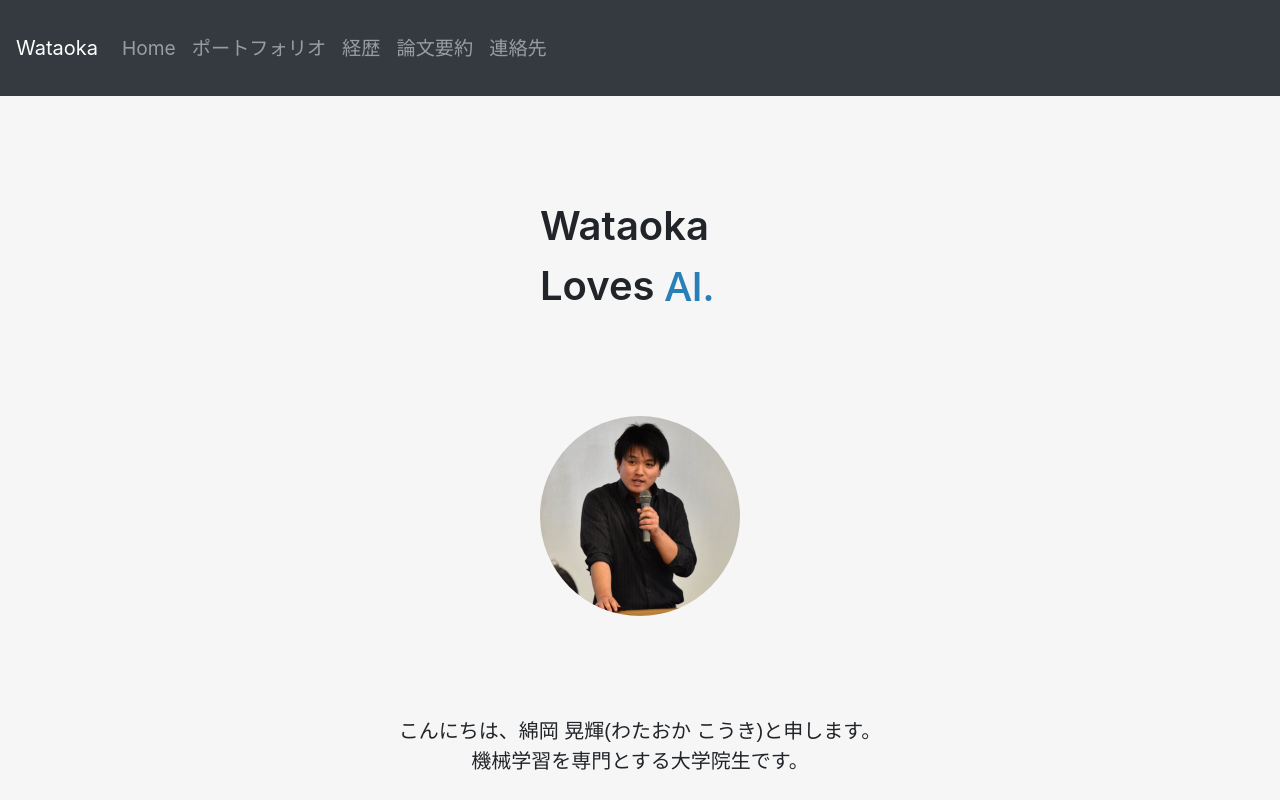
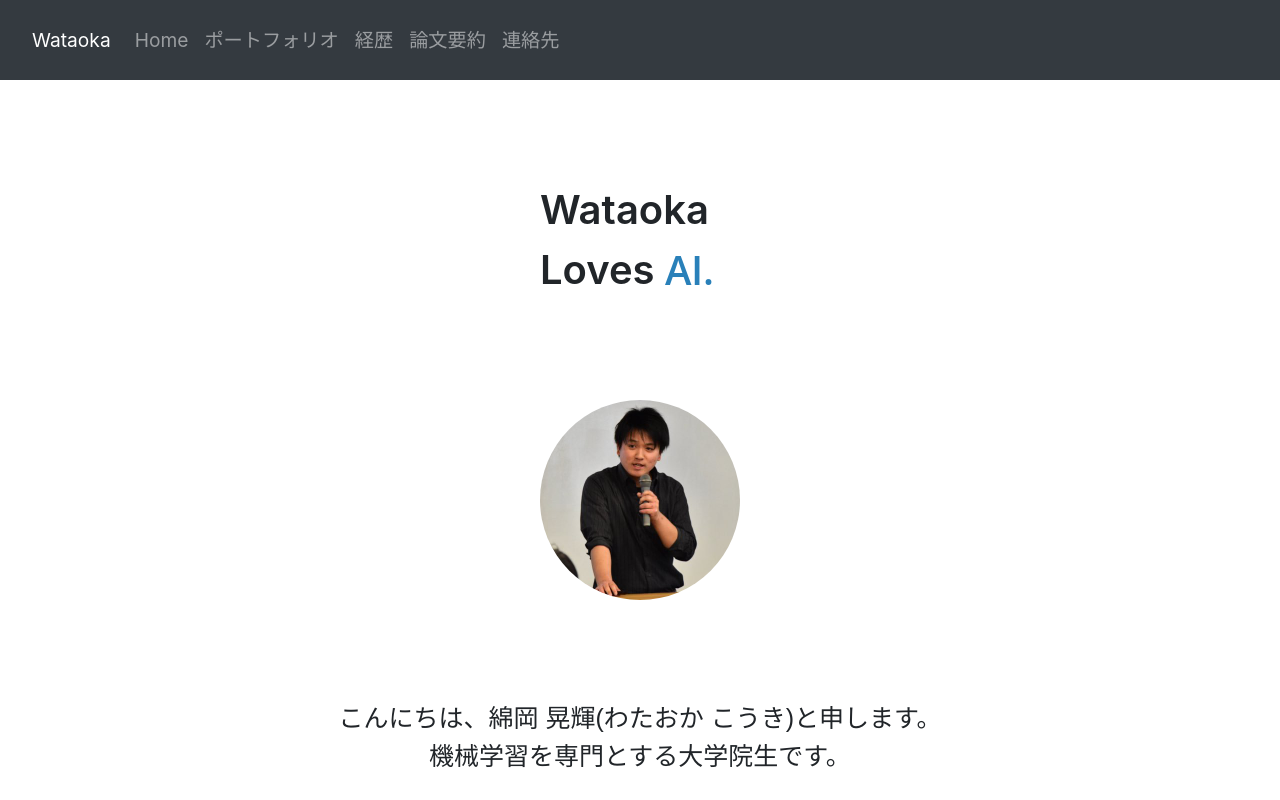
Before and after one commit to wataoka/wataoka.github.io, a Flask app: page / in a window 1280 px wide. Run offline with Flask 2, Linux system fonts and the light colour scheme; some libraries are stand-ins or nearby versions.

Commit message:
style: レスポンシブ対応

```diff
--- a/build/career.html
+++ b/build/career.html
@@ -15,7 +15,7 @@
 <meta property="og:image" content="https://avatars0.githubusercontent.com/u/33646535?v=4" />
     </head>
     <body>
-        <nav class="navbar navbar-expand-sm navbar-dark bg-dark bd-navbar">
+        <nav class="navbar navbar-expand-lg navbar-dark bg-dark bd-navbar">
     <a class="navbar-brand" href="index.html">Wataoka</a>
     <button class="navbar-toggler" type="button" data-toggle="collapse" data-target="#navbarSupportedContent" aria-controls="navbarSupportedContent" aria-expanded="false" aria-label="Toggle navigation">
         <span class="navbar-toggler-icon"></span>
--- a/build/contact.html
+++ b/build/contact.html
@@ -15,7 +15,7 @@
 <meta property="og:image" content="https://avatars0.githubusercontent.com/u/33646535?v=4" />
     </head>
     <body>
-        <nav class="navbar navbar-expand-sm navbar-dark bg-dark bd-navbar">
+        <nav class="navbar navbar-expand-lg navbar-dark bg-dark bd-navbar">
     <a class="navbar-brand" href="index.html">Wataoka</a>
     <button class="navbar-toggler" type="button" data-toggle="collapse" data-target="#navbarSupportedContent" aria-controls="navbarSupportedContent" aria-expanded="false" aria-label="Toggle navigation">
         <span class="navbar-toggler-icon"></span>
--- a/build/index.html
+++ b/build/index.html
@@ -15,7 +15,7 @@
 <meta property="og:image" content="https://avatars0.githubusercontent.com/u/33646535?v=4" />
     </head>
     <body>
-        <nav class="navbar navbar-expand-sm navbar-dark bg-dark bd-navbar">
+        <nav class="navbar navbar-expand-lg navbar-dark bg-dark bd-navbar">
     <a class="navbar-brand" href="index.html">Wataoka</a>
     <button class="navbar-toggler" type="button" data-toggle="collapse" data-target="#navbarSupportedContent" aria-controls="navbarSupportedContent" aria-expanded="false" aria-label="Toggle navigation">
         <span class="navbar-toggler-icon"></span>
--- a/build/paper.html
+++ b/build/paper.html
@@ -15,7 +15,7 @@
 <meta property="og:image" content="https://avatars0.githubusercontent.com/u/33646535?v=4" />
     </head>
     <body>
-        <nav class="navbar navbar-expand-sm navbar-dark bg-dark bd-navbar">
+        <nav class="navbar navbar-expand-lg navbar-dark bg-dark bd-navbar">
     <a class="navbar-brand" href="index.html">Wataoka</a>
     <button class="navbar-toggler" type="button" data-toggle="collapse" data-target="#navbarSupportedContent" aria-controls="navbarSupportedContent" aria-expanded="false" aria-label="Toggle navigation">
         <span class="navbar-toggler-icon"></span>
@@ -42,7 +42,7 @@
     </div>
 </nav>
 
-<div class="container paper-container">
+<div class="paper-container">
     <iframe src="https://docs.google.com/spreadsheets/d/e/2PACX-1vRc9N0ubq-FqCk6tG7dTQliVb8zGgSDyk8u7McWdPdVhoFbbX85yr0COctWn_qoFlxTeTFapb0X6Z8v/pubhtml?widget=true&amp;headers=false" width="100%" height="100%"></iframe>
 </div>
 
--- a/build/portfolio.html
+++ b/build/portfolio.html
@@ -15,7 +15,7 @@
 <meta property="og:image" content="https://avatars0.githubusercontent.com/u/33646535?v=4" />
     </head>
     <body>
-        <nav class="navbar navbar-expand-sm navbar-dark bg-dark bd-navbar">
+        <nav class="navbar navbar-expand-lg navbar-dark bg-dark bd-navbar">
     <a class="navbar-brand" href="index.html">Wataoka</a>
     <button class="navbar-toggler" type="button" data-toggle="collapse" data-target="#navbarSupportedContent" aria-controls="navbarSupportedContent" aria-expanded="false" aria-label="Toggle navigation">
         <span class="navbar-toggler-icon"></span>
--- a/build/resume.html
+++ b/build/resume.html
@@ -15,7 +15,7 @@
 <meta property="og:image" content="https://avatars0.githubusercontent.com/u/33646535?v=4" />
     </head>
     <body>
-        <nav class="navbar navbar-expand-sm navbar-dark bg-dark bd-navbar">
+        <nav class="navbar navbar-expand-lg navbar-dark bg-dark bd-navbar">
     <a class="navbar-brand" href="index.html">Wataoka</a>
     <button class="navbar-toggler" type="button" data-toggle="collapse" data-target="#navbarSupportedContent" aria-controls="navbarSupportedContent" aria-expanded="false" aria-label="Toggle navigation">
         <span class="navbar-toggler-icon"></span>
--- a/build/work/GUIで設計できるAI.html
+++ b/build/work/GUIで設計できるAI.html
@@ -15,7 +15,7 @@
 <meta property="og:image" content="https://avatars0.githubusercontent.com/u/33646535?v=4" />
     </head>
     <body>
-        <nav class="navbar navbar-expand-sm navbar-dark bg-dark bd-navbar">
+        <nav class="navbar navbar-expand-lg navbar-dark bg-dark bd-navbar">
     <a class="navbar-brand" href="../index.html">Wataoka</a>
     <button class="navbar-toggler" type="button" data-toggle="collapse" data-target="#navbarSupportedContent" aria-controls="navbarSupportedContent" aria-expanded="false" aria-label="Toggle navigation">
         <span class="navbar-toggler-icon"></span>
--- a/build/work/OWALIVE.html
+++ b/build/work/OWALIVE.html
@@ -15,7 +15,7 @@
 <meta property="og:image" content="https://avatars0.githubusercontent.com/u/33646535?v=4" />
     </head>
     <body>
-        <nav class="navbar navbar-expand-sm navbar-dark bg-dark bd-navbar">
+        <nav class="navbar navbar-expand-lg navbar-dark bg-dark bd-navbar">
     <a class="navbar-brand" href="../index.html">Wataoka</a>
     <button class="navbar-toggler" type="button" data-toggle="collapse" data-target="#navbarSupportedContent" aria-controls="navbarSupportedContent" aria-expanded="false" aria-label="Toggle navigation">
         <span class="navbar-toggler-icon"></span>
--- a/build/work/Todo API.html
+++ b/build/work/Todo API.html
@@ -15,7 +15,7 @@
 <meta property="og:image" content="https://avatars0.githubusercontent.com/u/33646535?v=4" />
     </head>
     <body>
-        <nav class="navbar navbar-expand-sm navbar-dark bg-dark bd-navbar">
+        <nav class="navbar navbar-expand-lg navbar-dark bg-dark bd-navbar">
     <a class="navbar-brand" href="../index.html">Wataoka</a>
     <button class="navbar-toggler" type="button" data-toggle="collapse" data-target="#navbarSupportedContent" aria-controls="navbarSupportedContent" aria-expanded="false" aria-label="Toggle navigation">
         <span class="navbar-toggler-icon"></span>
--- a/build/work/upCamera.html
+++ b/build/work/upCamera.html
@@ -15,7 +15,7 @@
 <meta property="og:image" content="https://avatars0.githubusercontent.com/u/33646535?v=4" />
     </head>
     <body>
-        <nav class="navbar navbar-expand-sm navbar-dark bg-dark bd-navbar">
+        <nav class="navbar navbar-expand-lg navbar-dark bg-dark bd-navbar">
     <a class="navbar-brand" href="../index.html">Wataoka</a>
     <button class="navbar-toggler" type="button" data-toggle="collapse" data-target="#navbarSupportedContent" aria-controls="navbarSupportedContent" aria-expanded="false" aria-label="Toggle navigation">
         <span class="navbar-toggler-icon"></span>
--- a/build/work/ホームページ.html
+++ b/build/work/ホームページ.html
@@ -15,7 +15,7 @@
 <meta property="og:image" content="https://avatars0.githubusercontent.com/u/33646535?v=4" />
     </head>
     <body>
-        <nav class="navbar navbar-expand-sm navbar-dark bg-dark bd-navbar">
+        <nav class="navbar navbar-expand-lg navbar-dark bg-dark bd-navbar">
     <a class="navbar-brand" href="../index.html">Wataoka</a>
     <button class="navbar-toggler" type="button" data-toggle="collapse" data-target="#navbarSupportedContent" aria-controls="navbarSupportedContent" aria-expanded="false" aria-label="Toggle navigation">
         <span class="navbar-toggler-icon"></span>
--- a/build/work/台風偏差値計算機.html
+++ b/build/work/台風偏差値計算機.html
@@ -15,7 +15,7 @@
 <meta property="og:image" content="https://avatars0.githubusercontent.com/u/33646535?v=4" />
     </head>
     <body>
-        <nav class="navbar navbar-expand-sm navbar-dark bg-dark bd-navbar">
+        <nav class="navbar navbar-expand-lg navbar-dark bg-dark bd-navbar">
     <a class="navbar-brand" href="../index.html">Wataoka</a>
     <button class="navbar-toggler" type="button" data-toggle="collapse" data-target="#navbarSupportedContent" aria-controls="navbarSupportedContent" aria-expanded="false" aria-label="Toggle navigation">
         <span class="navbar-toggler-icon"></span>
--- a/build/work/月文字エンジン.html
+++ b/build/work/月文字エンジン.html
@@ -15,7 +15,7 @@
 <meta property="og:image" content="https://avatars0.githubusercontent.com/u/33646535?v=4" />
     </head>
     <body>
-        <nav class="navbar navbar-expand-sm navbar-dark bg-dark bd-navbar">
+        <nav class="navbar navbar-expand-lg navbar-dark bg-dark bd-navbar">
     <a class="navbar-brand" href="../index.html">Wataoka</a>
     <button class="navbar-toggler" type="button" data-toggle="collapse" data-target="#navbarSupportedContent" aria-controls="navbarSupportedContent" aria-expanded="false" aria-label="Toggle navigation">
         <span class="navbar-toggler-icon"></span>
--- a/build/work/歌詞生成AI.html
+++ b/build/work/歌詞生成AI.html
@@ -15,7 +15,7 @@
 <meta property="og:image" content="https://avatars0.githubusercontent.com/u/33646535?v=4" />
     </head>
     <body>
-        <nav class="navbar navbar-expand-sm navbar-dark bg-dark bd-navbar">
+        <nav class="navbar navbar-expand-lg navbar-dark bg-dark bd-navbar">
     <a class="navbar-brand" href="../index.html">Wataoka</a>
     <button class="navbar-toggler" type="button" data-toggle="collapse" data-target="#navbarSupportedContent" aria-controls="navbarSupportedContent" aria-expanded="false" aria-label="Toggle navigation">
         <span class="navbar-toggler-icon"></span>
--- a/static/css/style.css
+++ b/static/css/style.css
@@ -2,36 +2,53 @@ html {
   height: 100%;
 }
 
-body{
-  height: 100%;
-  font-size: 1.4rem;
-  background-color: #f6f6f6;
+.navbar {
+  padding-left: 2rem;
 }
 
+/* iPhone */
+@media screen and (min-width: 480px) {
+  .navbar-brand {
+    font-size: 3rem;
+  }
+  .bd-navbar {
+    font-size: 2.1rem;
+    min-height: 10rem;
+  }
+}
+
+@media screen and (min-width: 1024px) {
+  .navbar-brand {
+    font-size: 1.2rem;
+  }
   .bd-navbar {
     font-size: 1.2rem;
-  min-height: 6rem;
+    min-height: 5rem;
+  }
 }
 
-.home-icon {
-    width: 200px;
-    border-radius: 100px;
+.navbar-toggler {
+  width: 5rem;
+  height: 5rem;
+  outline-color: #ffffff;
+}
+
+
+@import url(https://fonts.googleapis.com/css?family=Open+Sans:600);
+
+@media screen and (min-width: 480px) {
+  .hello {
+    width: 500px;
+    font-weight: 600;
+    font-size: 80px;
+    margin-top: 100px;
+    margin-bottom: 100px;
     display: block;
-    margin-top: 30px;
-    margin-bottom: 30px;
     margin-left: auto;
     margin-right: auto;
   }
-
-.intro{
-    font-size: 20px;
-    font-family: Arial, Helvetica, sans-serif;
-    text-align: center;
-    margin-top: 100px;
 }
-
-@import url(https://fonts.googleapis.com/css?family=Open+Sans:600);
-
+@media screen and (min-width: 1024px) {
   .hello {
     width: 200px;
     font-weight: 600;
@@ -41,6 +58,7 @@ body{
     display: block;
     margin-left: auto;
     margin-right: auto;
+  }
 }
 
 .hello-text {
@@ -54,6 +72,46 @@ body{
   position: absolute;
   width: 440px;
   opacity: 0;
+}
+
+@media screen and (min-width: 480px) {
+  .home-icon {
+      width: 30vw;
+      border-radius: 100vw;
+      display: block;
+      margin-top: 30px;
+      margin-bottom: 30px;
+      margin-left: auto;
+      margin-right: auto;
+  }
+}
+@media screen and (min-width: 1024px) {
+  .home-icon {
+      width: 200px;
+      border-radius: 100vw;
+      display: block;
+      margin-top: 30px;
+      margin-bottom: 30px;
+      margin-left: auto;
+      margin-right: auto;
+  }
+}
+
+@media screen and (min-width: 480px) {
+  .intro{
+      font-size: 3.5vw;
+      font-family: Arial, Helvetica, sans-serif;
+      text-align: center;
+      margin-top: 100px;
+  }
+}
+@media screen and (min-width: 1024px) {
+  .intro{
+      font-size: 25px;
+      font-family: Arial, Helvetica, sans-serif;
+      text-align: center;
+      margin-top: 100px;
+  }
 }
 
 .letter {
@@ -119,5 +177,9 @@ body{
 }
 
 .paper-container {
-  height: 80%;
+  margin-top: 2vh;
+  margin-left: auto;
+  margin-right: auto;
+  width: 90vw;
+  height: 85vh;
 }
--- a/templates/paper.html
+++ b/templates/paper.html
@@ -1,6 +1,6 @@
 {% extends "layout.html" %}
 {% block content %}
-<div class="container paper-container">
+<div class="paper-container">
     <iframe src="https://docs.google.com/spreadsheets/d/e/2PACX-1vRc9N0ubq-FqCk6tG7dTQliVb8zGgSDyk8u7McWdPdVhoFbbX85yr0COctWn_qoFlxTeTFapb0X6Z8v/pubhtml?widget=true&amp;headers=false" width="100%" height="100%"></iframe>
 </div>
 {% endblock %}
--- a/templates/partial/navbar.html
+++ b/templates/partial/navbar.html
@@ -1,4 +1,4 @@
-<nav class="navbar navbar-expand-sm navbar-dark bg-dark bd-navbar">
+<nav class="navbar navbar-expand-lg navbar-dark bg-dark bd-navbar">
     <a class="navbar-brand" href="{{ url_for('home') }}">Wataoka</a>
     <button class="navbar-toggler" type="button" data-toggle="collapse" data-target="#navbarSupportedContent" aria-controls="navbarSupportedContent" aria-expanded="false" aria-label="Toggle navigation">
         <span class="navbar-toggler-icon"></span>
```
Also changed, not shown: build/static/css/style.css (+82 -20 lines). Lines whose indentation alone changed are shown as unchanged.
